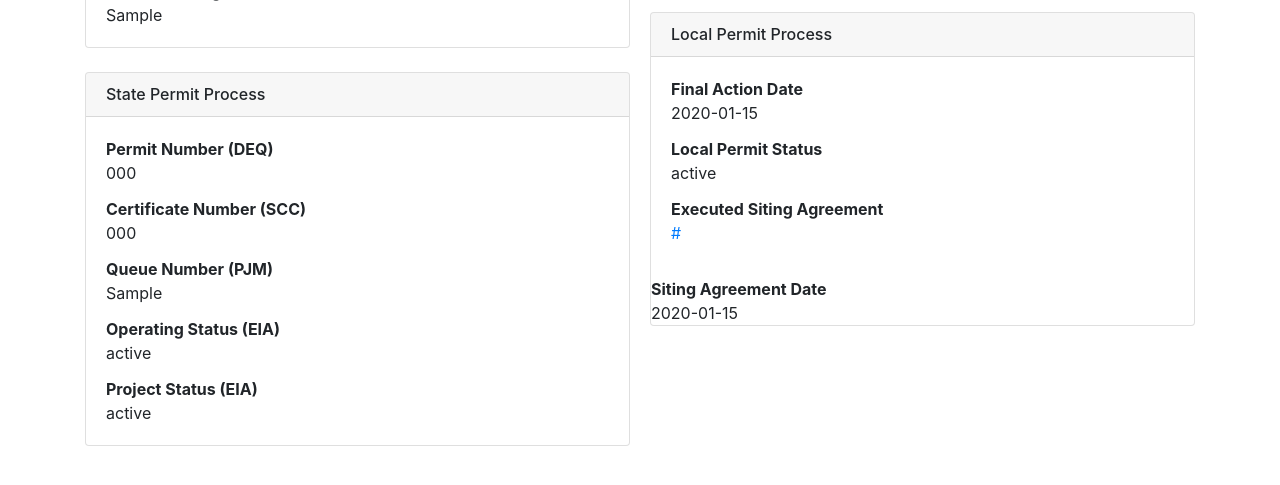
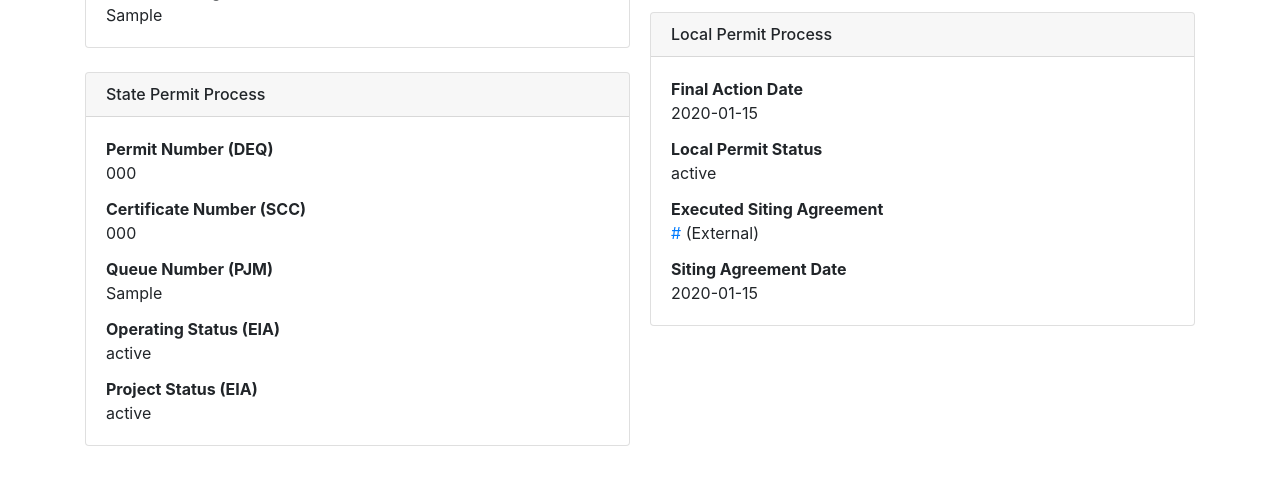
Before and after one commit to coopercenter/solar-database, a Django app: page /project/1/ in a window 1280 px wide. Shown: the part 1231-1716 px from the top of the page. Run offline with Django 4.2, Linux system fonts and the light colour scheme; tables that the repository leaves empty hold one stand-in row (values such as "Sample post"); some libraries are stand-ins or nearby versions.

Commit message:
Changed project card

```diff
--- a/database/templates/database/project.html
+++ b/database/templates/database/project.html
@@ -131,10 +131,10 @@
                     <div><b>Local Permit Status</b> <br> {{ object.local_permit_status }}</div>
                     <div style="height: 12px;"></div>
                     <div><b>Executed Siting Agreement</b> <br>
-                    {% if object.siting_agreement_link is None%}
+                    {% if object.siting_agreement_link and object.siting_agreement_link != " "%}
+                        <a href="{{ object.siting_agreement_link }}" target="_blank"> {{ object.siting_agreement_link }} </a> (External)
+                    {% else %}
                         None
-                    {% else %}
-                        <a href="{{ object.siting_agreement_link }}" target="_blank"> {{ object.siting_agreement_link }} </a></div>
                     {% endif %}
                     </div>
                     <div style="height: 12px;"></div>
```
